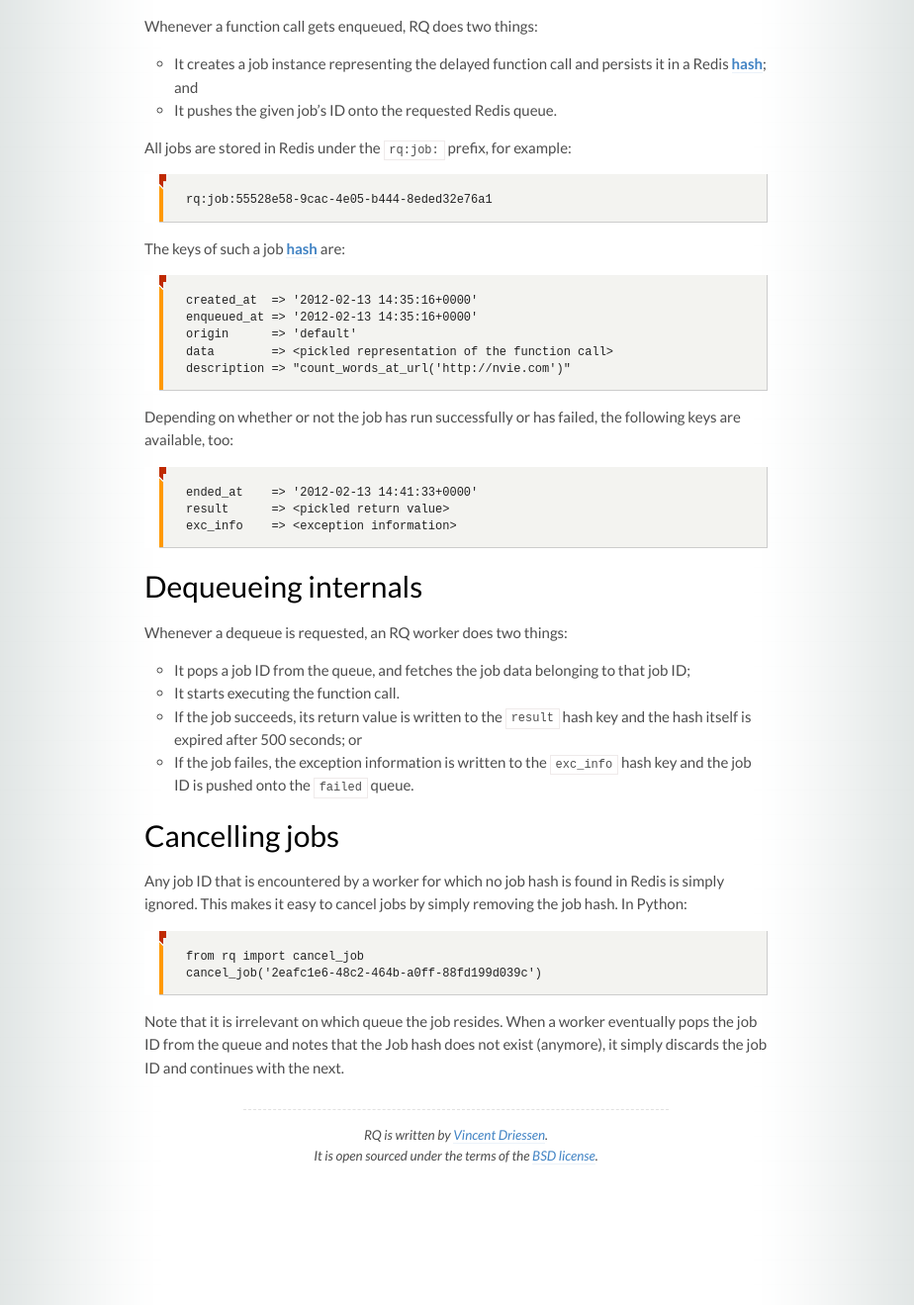
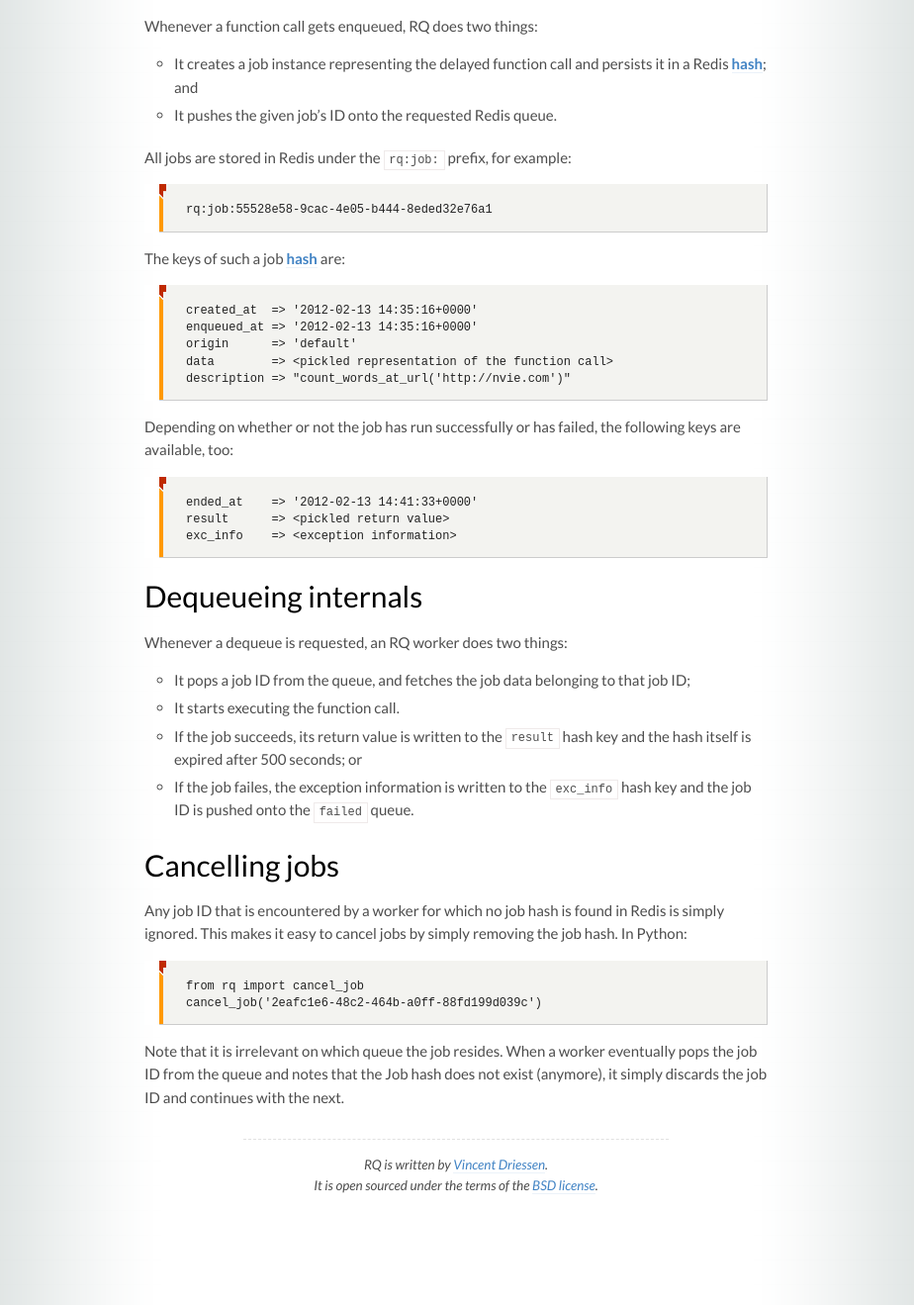
Before and after one commit to rq/rq, a Jekyll site: the page built from docs/contrib/index.md, in a window 1280 px wide. Shown: the part 351-1670 px from the top of the page at 99% size, without its empty margins (179-1103 px from the left). Built offline with Jekyll 4.4.1, drawn with Linux system fonts in a browser that asks for light colours; some web fonts are replaced; comment, search, counter and statistics services are not loaded.

Commit message:
Slightly tweaked docs CSS

```diff
--- a/docs/css/screen.css
+++ b/docs/css/screen.css
@@ -27,6 +27,11 @@ header
     padding: 240px 0 1em 0;
     border-bottom: 1px dashed #e1e1e1;
     margin: 0 auto 2em auto;
+}
+
+li
+{
+    padding-bottom: 5px;
 }
 
 ul.inline
```
